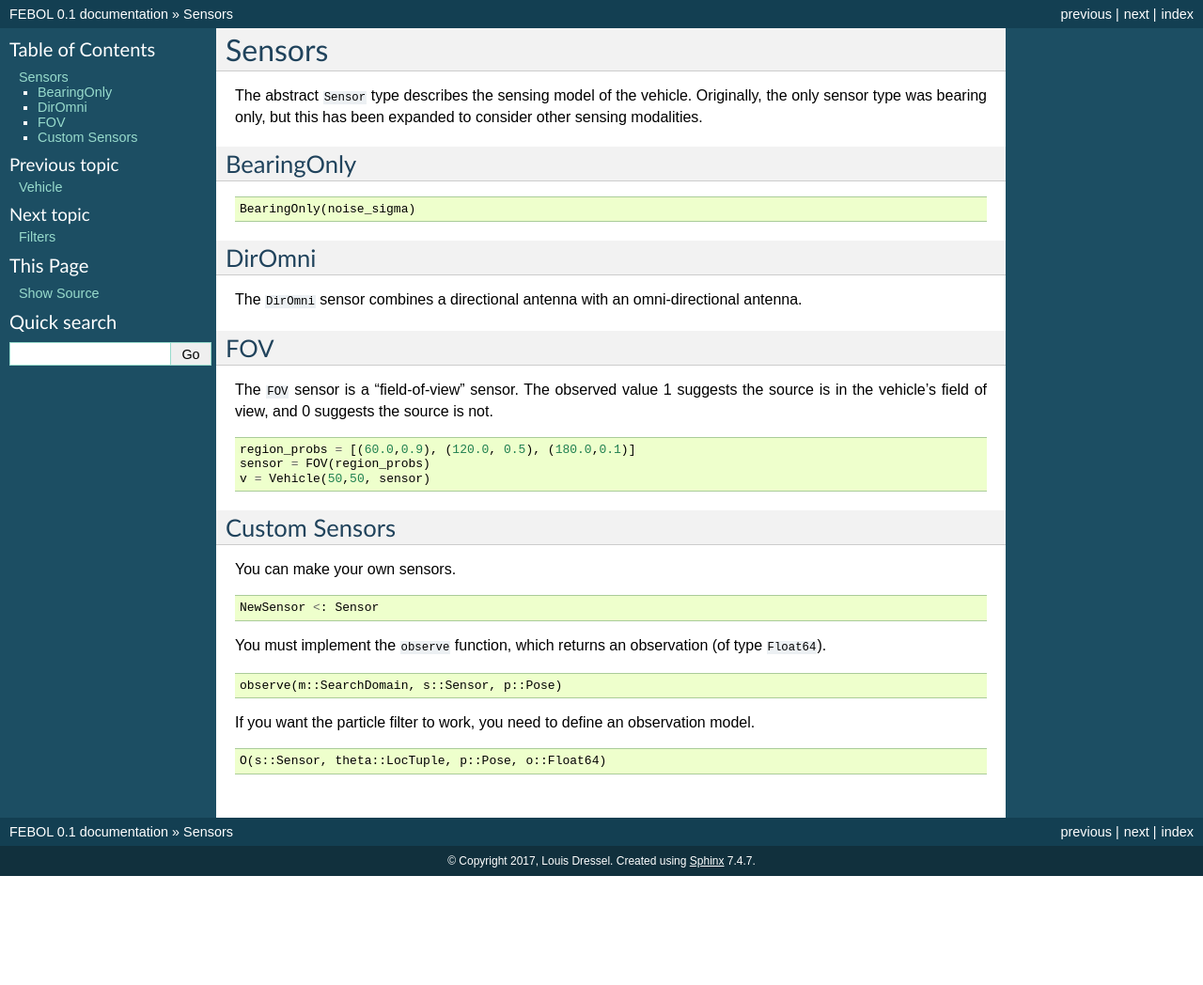
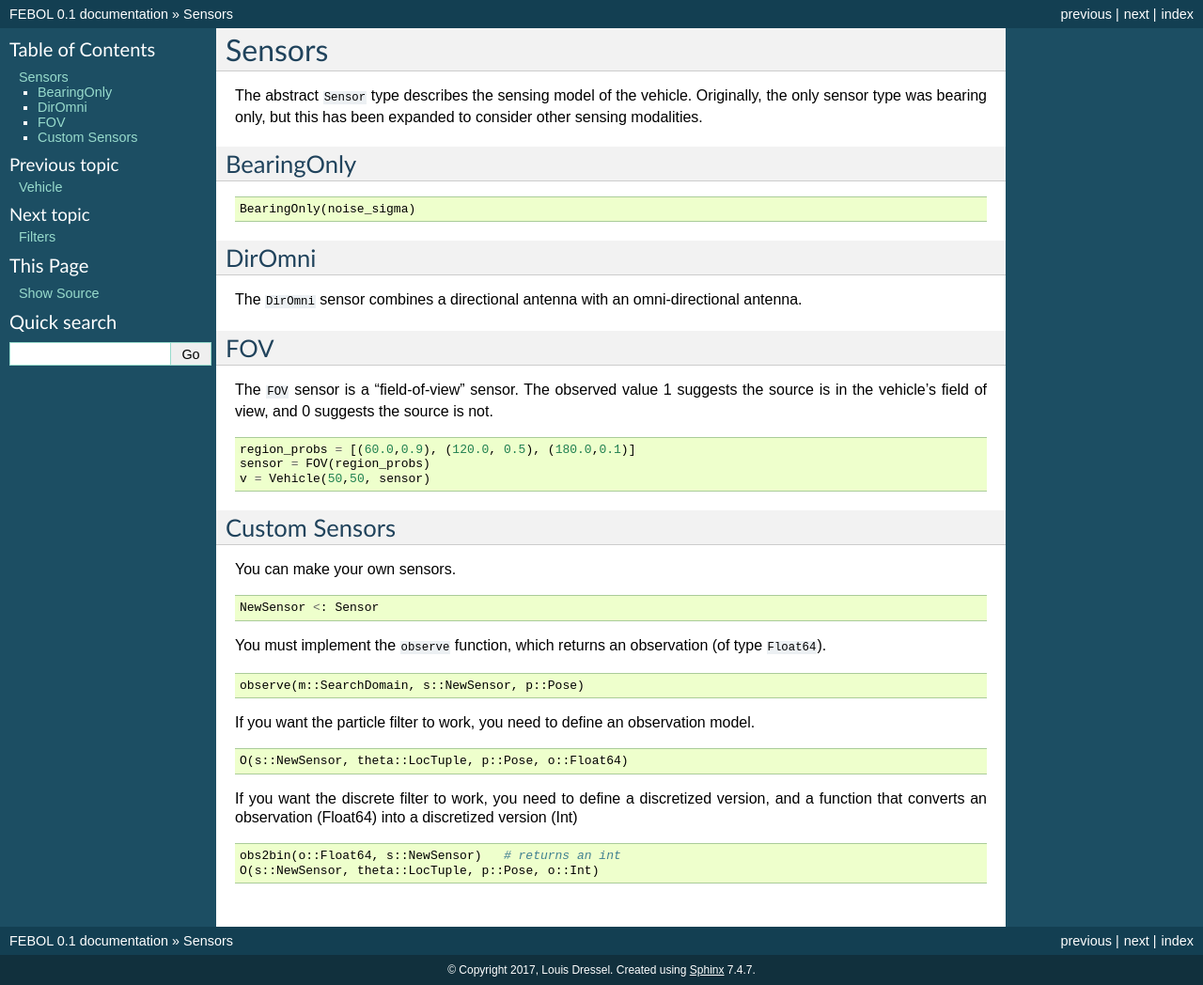
Before and after one commit to cdrckrgt/FEBOL.jl, a Sphinx documentation site: the page built from docs/sensors.rst, in a window 1280 px wide. Shown: the whole page at 94% size. Built offline with Sphinx 7.4.7, drawn with Linux system fonts in a browser that asks for light colours; before the commit the page ends 932 px from its top, so only the background shows below that.

Commit message:
minor documentation change

```diff
--- a/docs/filters.rst
+++ b/docs/filters.rst
@@ -26,12 +26,6 @@ The constructor for a discrete filter is
     DF(m::SearchDomain, n::Int)
 
 where :code:`n` is the number of cells per side.
-
-If you create a new :code:`Sensor` subtype called :code:`NewSensor`, you need to implement the following methods for the :code:`DF` type to work:
-::
-
-    obs2bin(o::Float64, f::Filter, s::NewSensor)
-    O(x::Vehicle, s::NewSensor, theta::LocTuple, ob::Int, f::Filter)
 
 The function :code:`obs2bin` converts the continuous domain observation :code:`o` into a discrete value, using the :code:`num_bins` property of the discrete filter.
 The binned observation :code:`ob` is fed into :code:`O`, which provides the probability of receiving :code:`ob`.
--- a/docs/sensors.rst
+++ b/docs/sensors.rst
@@ -34,8 +34,15 @@ You can make your own sensors.
 
 You must implement the :code:`observe` function, which returns an observation (of type :code:`Float64`).
 ::
-    observe(m::SearchDomain, s::Sensor, p::Pose)
+    observe(m::SearchDomain, s::NewSensor, p::Pose)
+
 
 If you want the particle filter to work, you need to define an observation model.
 ::
-    O(s::Sensor, theta::LocTuple, p::Pose, o::Float64)
+    O(s::NewSensor, theta::LocTuple, p::Pose, o::Float64)
+
+If you want the discrete filter to work, you need to define a discretized version, and a function that converts an observation (Float64) into a discretized version (Int)
+::
+
+    obs2bin(o::Float64, s::NewSensor)   # returns an int
+    O(s::NewSensor, theta::LocTuple, p::Pose, o::Int)
```
